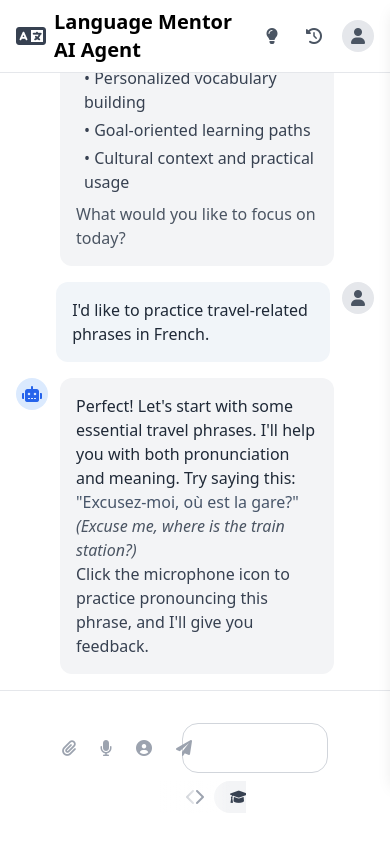
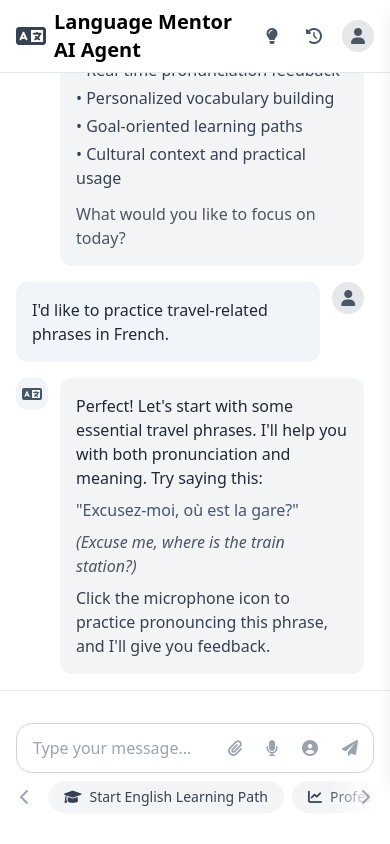
Before and after one commit to prashantsingh2408/mentor-ai, a website: page agent/agent.html in a window 390 px wide. Drawn offline with nearby package versions, Linux system fonts and the light colour scheme.

Commit message:
Revert "Refactor chat message styling and layout in agent interface"
This reverts commit aebb0bbb5cda8a59e48c4060bd3b4ea28b58712c.

```diff
--- a/agent/agent-js.js
+++ b/agent/agent-js.js
@@ -168,17 +168,8 @@ async function streamFromOpenAI(text) {
 
       const chatMessages = document.querySelector('.chat-messages');
       const responsePlaceholder = document.createElement('div');
-      responsePlaceholder.className = 'flex items-start max-w-3xl';
-      responsePlaceholder.innerHTML = `
-          <div class="flex-shrink-0">
-              <div class="w-8 h-8 rounded-full bg-blue-100 flex items-center justify-center">
-                  <i class="fas fa-robot text-blue-600"></i>
-              </div>
-          </div>
-          <div class="ml-3 bg-gray-100 rounded-lg p-4">
-              <p class="text-gray-800"><span class="content"></span></p>
-          </div>
-      `;
+      responsePlaceholder.className = 'message assistant';
+      responsePlaceholder.innerHTML = '<b>AI:</b> <span class="content"></span>';
       chatMessages.appendChild(responsePlaceholder);
       const contentSpan = responsePlaceholder.querySelector('.content');
 
@@ -242,7 +233,7 @@ function speakText(text) {
 function displayMessage(role, text) {
     const chatMessages = document.querySelector('.chat-messages');
     const messageDiv = document.createElement('div');
-    messageDiv.className = role === 'user' ? 'flex items-start max-w-3xl ml-auto' : 'flex items-start max-w-3xl';
+    messageDiv.className = `flex items-start max-w-3xl ${role === 'user' ? 'ml-auto' : ''}`;
 
     const content = `
         ${role === 'user' ? `
@@ -256,8 +247,8 @@ function displayMessage(role, text) {
             </div>
         ` : `
             <div class="flex-shrink-0">
-                <div class="w-8 h-8 rounded-full bg-blue-100 flex items-center justify-center">
-                    <i class="fas fa-robot text-blue-600"></i>
+                <div class="w-8 h-8 rounded-full bg-primary-100 flex items-center justify-center">
+                    <i class="fas fa-language text-primary-600"></i>
                 </div>
             </div>
             <div class="ml-3 bg-gray-100 rounded-lg p-4">
--- a/agent/agent.html
+++ b/agent/agent.html
@@ -87,9 +87,9 @@
           <div class="flex items-start max-w-3xl">
             <div class="flex-shrink-0">
               <div
-                class="w-8 h-8 rounded-full bg-blue-100 flex items-center justify-center"
+                class="w-8 h-8 rounded-full bg-primary-100 flex items-center justify-center"
               >
-                <i class="fas fa-robot text-blue-600"></i>
+                <i class="fas fa-language text-primary-600"></i>
               </div>
             </div>
             <div class="ml-3 bg-gray-100 rounded-lg p-4">
@@ -391,24 +391,12 @@
     }
 
     /* Message container styles */
-    .chat-messages {
-        max-width: 1000px;
-        width: calc(100% - 300px);
-        margin: 0 auto;
-        padding: 1rem 2rem;
-    }
-
-    /* Individual message container */
-    .chat-messages > div {
+    .chat-messages > div,
+    .message {
         display: flex;
         align-items: flex-start;
         margin-bottom: 1rem;
-        max-width: 100%;
-    }
-
-    /* User message alignment */
-    .chat-messages > div.ml-auto {
-        justify-content: flex-end;
+        width: 100%;
     }
 
     /* Message content styles */
@@ -416,66 +404,23 @@
     .chat-messages .bg-primary-100 {
         padding: 1rem;
         border-radius: 0.75rem;
-        max-width: 70%;
-    }
-
-    /* Avatar container */
-    .chat-messages .flex-shrink-0 {
-        flex: none;
-        width: 2rem;
-    }
-
-    /* Bot message specific */
-    .chat-messages > div:not(.ml-auto) {
-        padding-right: 20%;
-    }
-
-    /* User message specific */
-    .chat-messages > div.ml-auto {
-        padding-left: 20%;
-    }
-
-    /* Message text styles */
-    .chat-messages p {
-        margin: 0;
-        line-height: 1.5;
-    }
-
-    /* List styles in messages */
-    .chat-messages ul {
-        margin: 0.5rem 0;
-        padding-left: 0.5rem;
-    }
-
-    .chat-messages li {
-        margin-bottom: 0.25rem;
+        max-width: 85%;
     }
 
     /* Responsive adjustments */
     @media (max-width: 1280px) {
-        .chat-messages {
-            width: calc(100% - 150px);
+        .chat-messages,
+        .chat-input .max-w-3xl {
+            width: calc(100% - 150px); /* Adjusted for larger width */
             padding: 1rem;
-        }
-
-        .chat-messages > div:not(.ml-auto) {
-            padding-right: 10%;
-        }
-
-        .chat-messages > div.ml-auto {
-            padding-left: 10%;
         }
     }
 
     @media (max-width: 768px) {
-        .chat-messages {
+        .chat-messages,
+        .chat-input .max-w-3xl {
             width: 100%;
             padding: 1rem;
-        }
-
-        .chat-messages .bg-gray-100,
-        .chat-messages .bg-primary-100 {
-            max-width: 85%;
         }
     }
 
```
